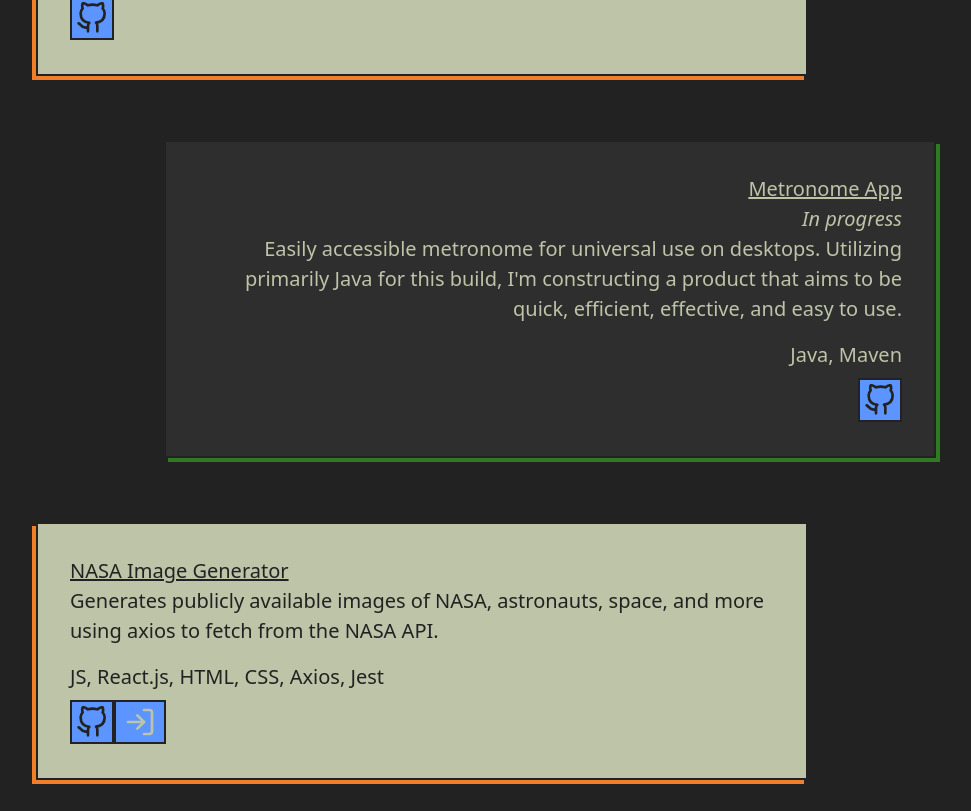
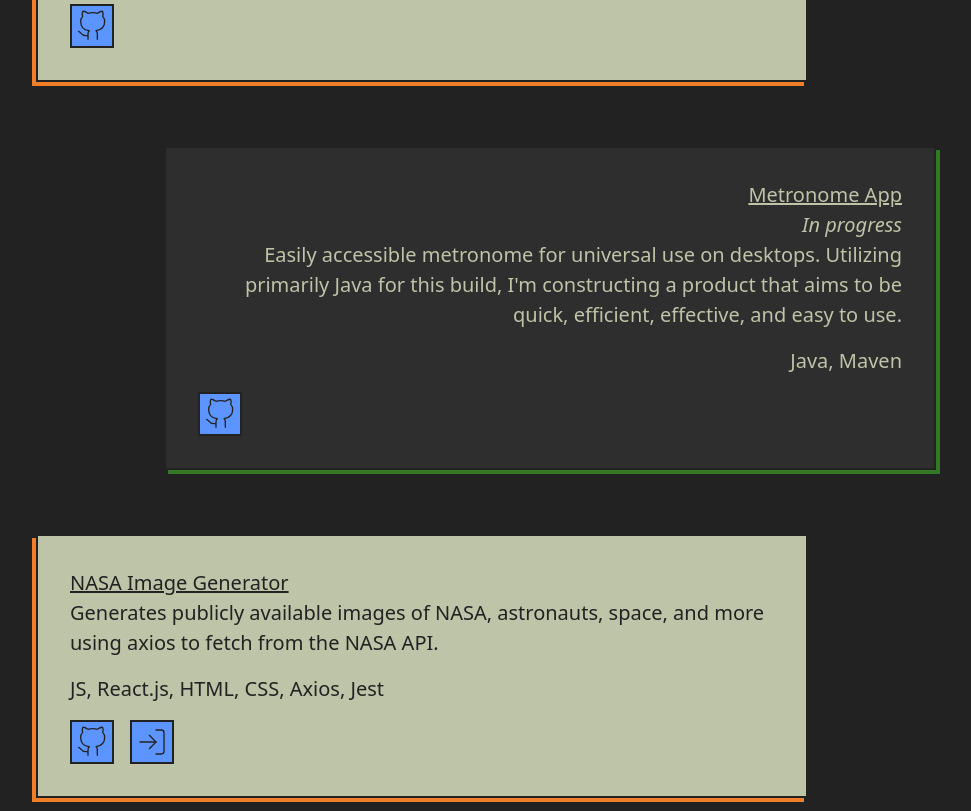
Before and after one commit to percouple/portfolio-site-vite, a Vue app: page / in a window 1280 px wide. Shown: the part 1949-2760 px from the top of the page, without its empty margins (12-983 px from the left). Built offline with nearby package versions, Linux system fonts and the light colour scheme.

Commit message:
link icon styling

```diff
--- a/index.css
+++ b/index.css
@@ -10,7 +10,7 @@ html {
     sans-serif;
   -webkit-font-smoothing: antialiased;
   -moz-osx-font-smoothing: grayscale;
-  font-weight: 500;
+  font-weight: 300;
 
   background-color: var(--primary-color);
   color: var(--secondary-color);
@@ -24,7 +24,7 @@ html {
 }
 
 .custom-svg-rules:hover {
-  transition: all 200ms ease-in;
+  transition: all 100ms ease-in;
   box-shadow: 0px 4px 0 var(--primary-color);
   transform: translate(0px, -4px);
 }
--- a/src/components/ProjectLinksContainer.vue
+++ b/src/components/ProjectLinksContainer.vue
@@ -5,8 +5,8 @@
 </script>
 
 <template>
-    <div>
-        <GithubSVG :url="entry.githubUrl"/>
+    <div class="w-full mt-2 flex flex-start">
+        <GithubSVG :url="entry.githubUrl" class="mr-4"/>
         <ProjectLink :url="entry.url"/>
     </div>
 </template>
--- a/src/components/ProjectsContainer.vue
+++ b/src/components/ProjectsContainer.vue
@@ -24,7 +24,6 @@ import { projectsData } from '../assets/projectdata';
     box-shadow: -4px 4px var(--tertiary-color);
     margin-bottom: 2rem;
     text-align: left;
-    align-items: left;
     background-color: #bdc4a7;
     border: 2px solid #222222;
     color: #222222;
@@ -35,8 +34,8 @@ import { projectsData } from '../assets/projectdata';
 }
 
 .left-project:hover {
-    box-shadow: -12px 12px var(--tertiary-color);
-    transform: translate(6px, -6px);
+    box-shadow: -10px 10px var(--tertiary-color);
+    transform: translate(3px, -3px);
 }
 
 .right-project {
@@ -45,7 +44,6 @@ import { projectsData } from '../assets/projectdata';
     transition: box-shadow 0.2s, transform 0.2s;
     margin-bottom: 2rem;
     text-align: right;
-    align-items: right;
     background-color: #2e2e2e;
     border: 2px solid #222222;
     margin-left: 10vw;
@@ -54,7 +52,7 @@ import { projectsData } from '../assets/projectdata';
 }
 
 .right-project:hover {
-    box-shadow: 12px 12px var(--secondary-highlight-color);
-    transform: translate(-6px, -6px);
+    box-shadow: 10px 10px var(--secondary-highlight-color);
+    transform: translate(-3px, -3px);
 }
 </style>
--- a/src/components/SingleProject.vue
+++ b/src/components/SingleProject.vue
@@ -1,7 +1,6 @@
 <script setup>
-    import { ref } from 'vue';
     import ProjectLinksContainer from './ProjectLinksContainer.vue';
-    const props = defineProps(['entry', 'isRight'])
+    const props = defineProps(['entry'])
 </script>
 
 <template>
@@ -14,7 +13,7 @@
             {{ entry.description }}
         </div>
         <h5>{{ entry.stack }}</h5>
-        <ProjectLinksContainer :entry="entry" :isright="isRight"/>
+        <ProjectLinksContainer :entry="entry"/>
     </div>
 </template>
 
--- a/src/components/svg-components/GithubSVG.vue
+++ b/src/components/svg-components/GithubSVG.vue
@@ -10,7 +10,7 @@ const onClick = () => {
 <template>
     <button class="custom-svg-rules mt-2 p-1 border-2" @click="onClick">
         <svg xmlns="http://www.w3.org/2000/svg" width="32" height="32" viewBox="0 0 24 24" fill="none"
-            stroke="currentColor" stroke-width="2" stroke-linecap="round" stroke-linejoin="round"
+            stroke="currentColor" stroke-width="1" stroke-linecap="round" stroke-linejoin="round"
             class="feather feather-github">
             <path
                 d="M9 19c-5 1.5-5-2.5-7-3m14 6v-3.87a3.37 3.37 0 0 0-.94-2.61c3.14-.35 6.44-1.54 6.44-7A5.44 5.44 0 0 0 20 4.77 5.07 5.07 0 0 0 19.91 1S18.73.65 16 2.48a13.38 13.38 0 0 0-7 0C6.27.65 5.09 1 5.09 1A5.07 5.07 0 0 0 5 4.77a5.44 5.44 0 0 0-1.5 3.78c0 5.42 3.3 6.61 6.44 7A3.37 3.37 0 0 0 9 18.13V22">
--- a/src/components/svg-components/ProjectLink.vue
+++ b/src/components/svg-components/ProjectLink.vue
@@ -11,10 +11,12 @@ const onClick = () => {
 </script>
 
 <template>
-    <button class="custom-svg-rules {} mt-2 p-1 border-2" :style="{ display: props.url ? 'inline-block' : 'none'
+    <button class="custom-svg-rules {} mt-2 p-1 border-2" :style="{
+        display: props.url ? 'inline-block' : 'none'
     }" @click="onClick">
-        <svg xmlns="http://www.w3.org/2000/svg" width="40" height="32" viewBox="0 0 24 24" fill="none" stroke="#BDC4A7"
-            stroke-width="2" stroke-linecap="round" stroke-linejoin="round" class="feather feather-log-in">
+        <svg xmlns="http://www.w3.org/2000/svg" width="32" height="32" viewBox="0 0 24 24" fill="none"
+            stroke="currentColor" stroke-width="1" stroke-linecap="round" stroke-linejoin="round"
+            class="feather feather-log-in">
             <path d="M15 3h4a2 2 0 0 1 2 2v14a2 2 0 0 1-2 2h-4"></path>
             <polyline points="10 17 15 12 10 7"></polyline>
             <line x1="15" y1="12" x2="3" y2="12"></line>
@@ -22,6 +24,4 @@ const onClick = () => {
     </button>
 </template>
 
-<style scoped>
-
-</style>
+<style scoped></style>
```
